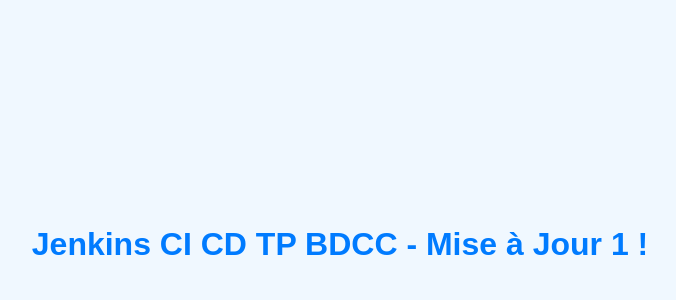
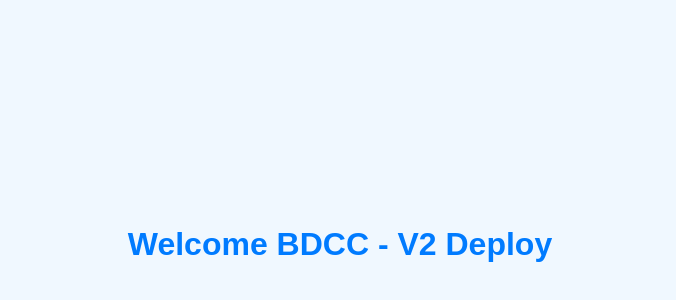
Before and after one commit to MohamedBOULAALAM/Jenkins_CI.CD, a plain HTML site: page index.html in a window 1280 px wide. Shown: the part 164-464 px from the top of the page, without its empty margins (300-976 px from the left). Drawn offline with Linux system fonts and the light colour scheme.

Commit message:
partie 2

```diff
--- a/index.html
+++ b/index.html
@@ -2,13 +2,13 @@
 <html lang="fr">
 <head>
     <meta charset="UTF-8">
-    <title>Jenkins CI CD TP BDCC  - Mise à Jour 1 !</title>
+    <title>Jenkins CI CD</title>
     <style>
         body { display: grid; place-items: center; min-height: 100vh; background-color: #f0f8ff; }
         h1 { font-family: sans-serif; color: #007bff; }
     </style>
 </head>
 <body>
-    <h1>Jenkins CI CD TP BDCC  - Mise à Jour 1 !</h1>
+    <h1>Welcome BDCC - V2 Deploy</h1>
 </body>
 </html>
```
